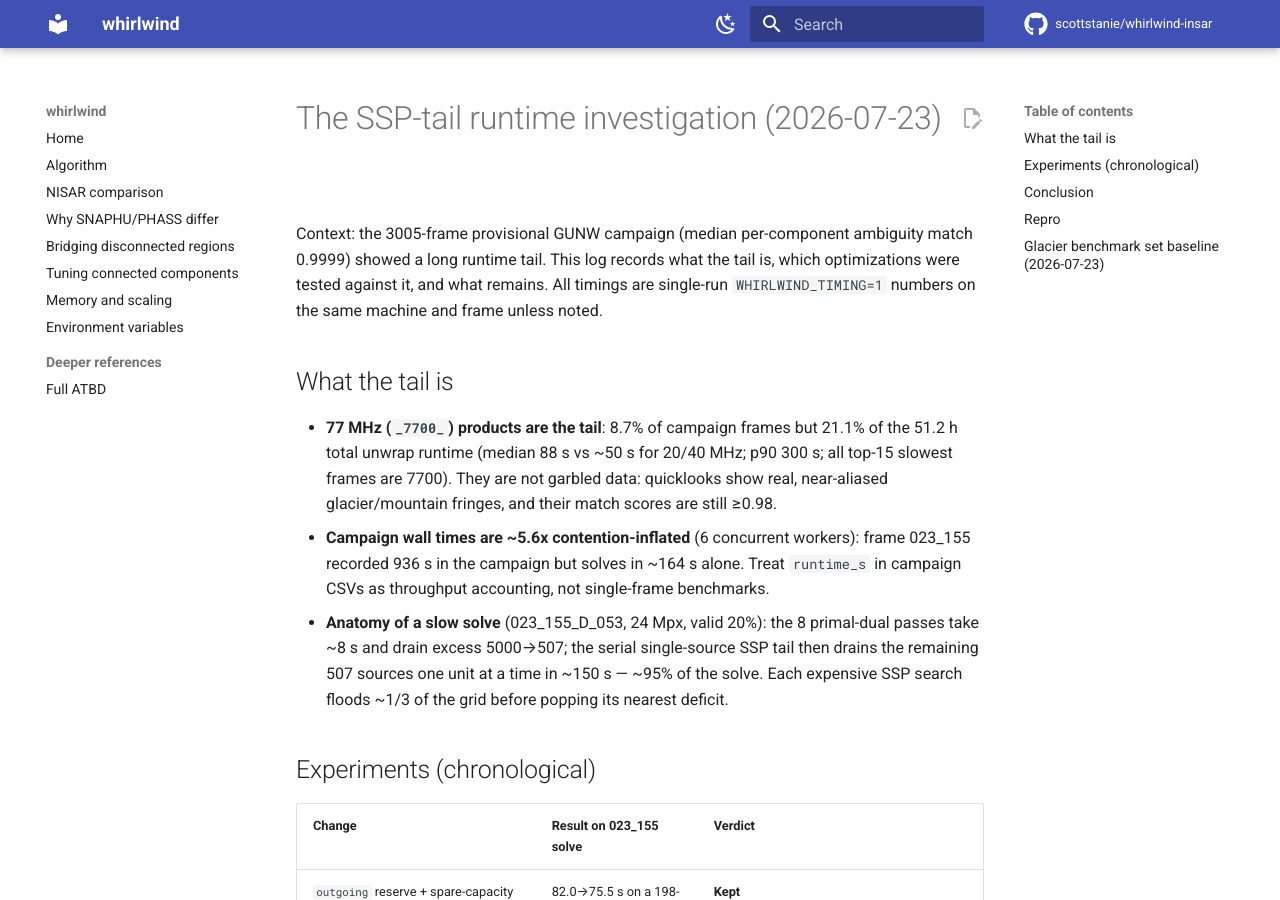
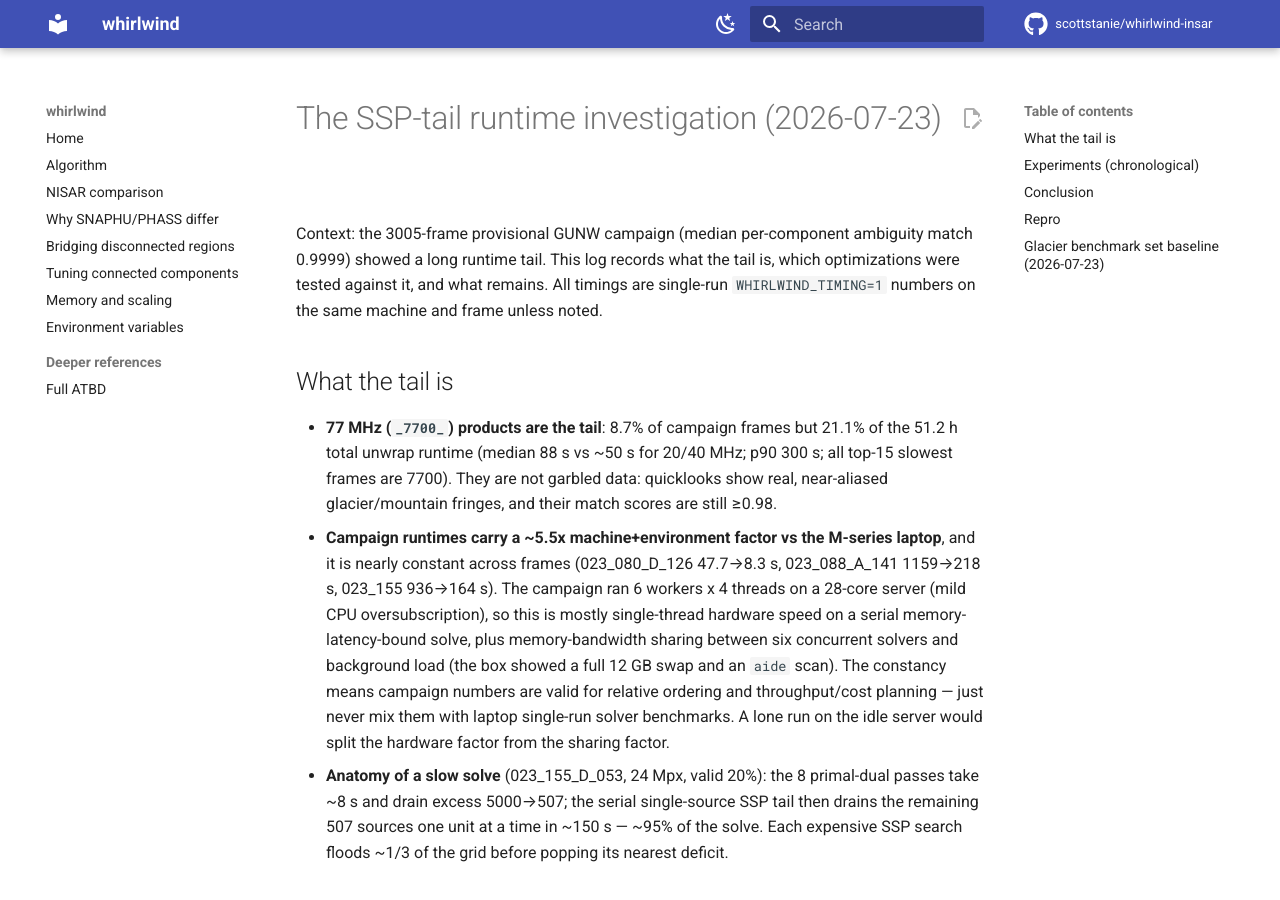
Before and after one commit to scottstanie/whirlwind-insar, an MkDocs documentation site: the page built from docs/PERF_SSP_TAIL.md, in a window 1280 px wide and 900 px high. Built offline with MkDocs 1.6.1 and Material for MkDocs 9.7.7, drawn with Linux system fonts in a browser that asks for light colours; comment, search, counter and statistics services are not loaded.

Commit message:
Correct the campaign-runtime factor: machine+environment, not queueing
The ~5.5x campaign-vs-laptop runtime ratio is nearly constant across
frames, so it is not contention noise: it is single-thread hardware
speed on a serial memory-latency-bound solve, memory-bandwidth sharing
between six concurrent workers (6x4 threads on 28 cores - mild CPU
oversubscription), and background server load. Campaign numbers stay
valid for ordering and cost planning.

Co-Authored-By: Claude Fable 5 <noreply@anthropic.com>

```diff
--- a/docs/PERF_SSP_TAIL.md
+++ b/docs/PERF_SSP_TAIL.md
@@ -13,10 +13,17 @@ frame unless noted.
   20/40 MHz; p90 300 s; all top-15 slowest frames are 7700). They are not
   garbled data: quicklooks show real, near-aliased glacier/mountain fringes,
   and their match scores are still ≥0.98.
-- **Campaign wall times are ~5.6x contention-inflated** (6 concurrent
-  workers): frame 023_155 recorded 936 s in the campaign but solves in
-  ~164 s alone. Treat `runtime_s` in campaign CSVs as throughput
-  accounting, not single-frame benchmarks.
+- **Campaign runtimes carry a ~5.5x machine+environment factor vs the
+  M-series laptop**, and it is nearly constant across frames (023_080_D_126
+  47.7→8.3 s, 023_088_A_141 1159→218 s, 023_155 936→164 s). The campaign ran
+  6 workers x 4 threads on a 28-core server (mild CPU oversubscription), so
+  this is mostly single-thread hardware speed on a serial memory-latency-bound
+  solve, plus memory-bandwidth sharing between six concurrent solvers and
+  background load (the box showed a full 12 GB swap and an `aide` scan).
+  The constancy means campaign numbers are valid for relative ordering and
+  throughput/cost planning — just never mix them with laptop single-run
+  solver benchmarks. A lone run on the idle server would split the
+  hardware factor from the sharing factor.
 - **Anatomy of a slow solve** (023_155_D_053, 24 Mpx, valid 20%): the 8
   primal-dual passes take ~8 s and drain excess 5000→507; the serial
   single-source SSP tail then drains the remaining 507 sources one unit at a
```
